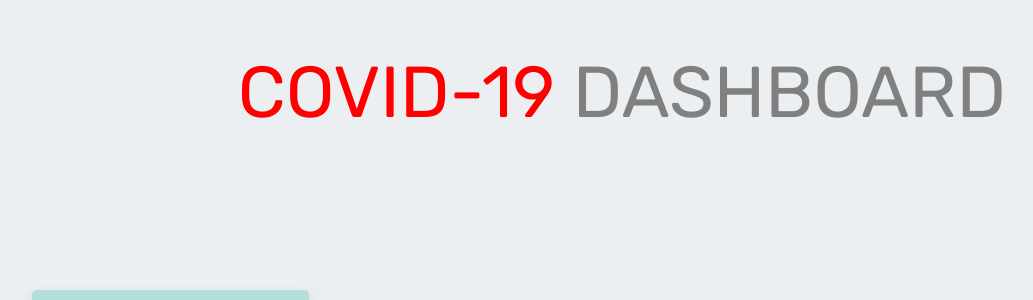
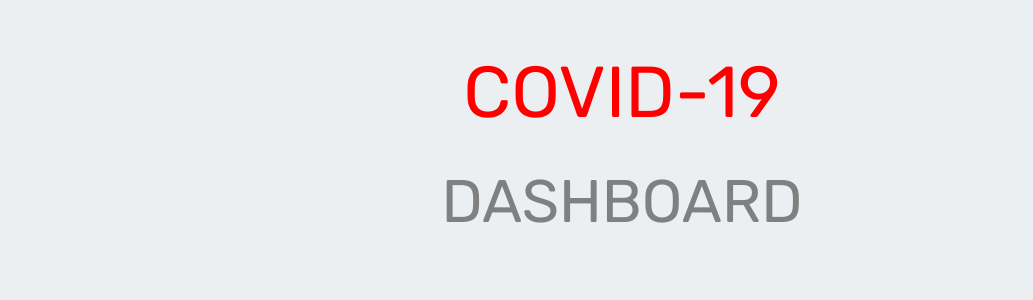
Before and after one commit to chunmusic/Covid-19-Visualization-Dashboard, a Django app: template templates/coviddashboard.html in a window 1280 px wide. Shown: the top 300 px of the page, without its empty margins (18-1051 px from the left). Run offline with Django 3.2, Linux system fonts and the light colour scheme; the template is opened without the code that fills it, so the values that code supplies are empty; some libraries are stand-ins or nearby versions.

Commit message:
resize title

```diff
--- a/templates/coviddashboard.html
+++ b/templates/coviddashboard.html
@@ -113,7 +113,10 @@
     <div class="container-fluid tm-container-content tm-mt-60" style="padding-right:50px;padding-left:50px;">
         <div class="row mb-4 tm-text-primary justify-content-end align-items-center"">
             <h2 style=" margin-top:50px;margin-bottom:30px;color:grey;text-align:center;font-size:72px">
-            <span style="color:red">COVID-19 </span>DASHBOARD</h1>
+            <span style="color:red">COVID-19 </span>
+            </h2>
+            <h2 style="color:grey;text-align:center;font-size:60px">
+                DASHBOARD
             </h2>
         </div>
 
```
